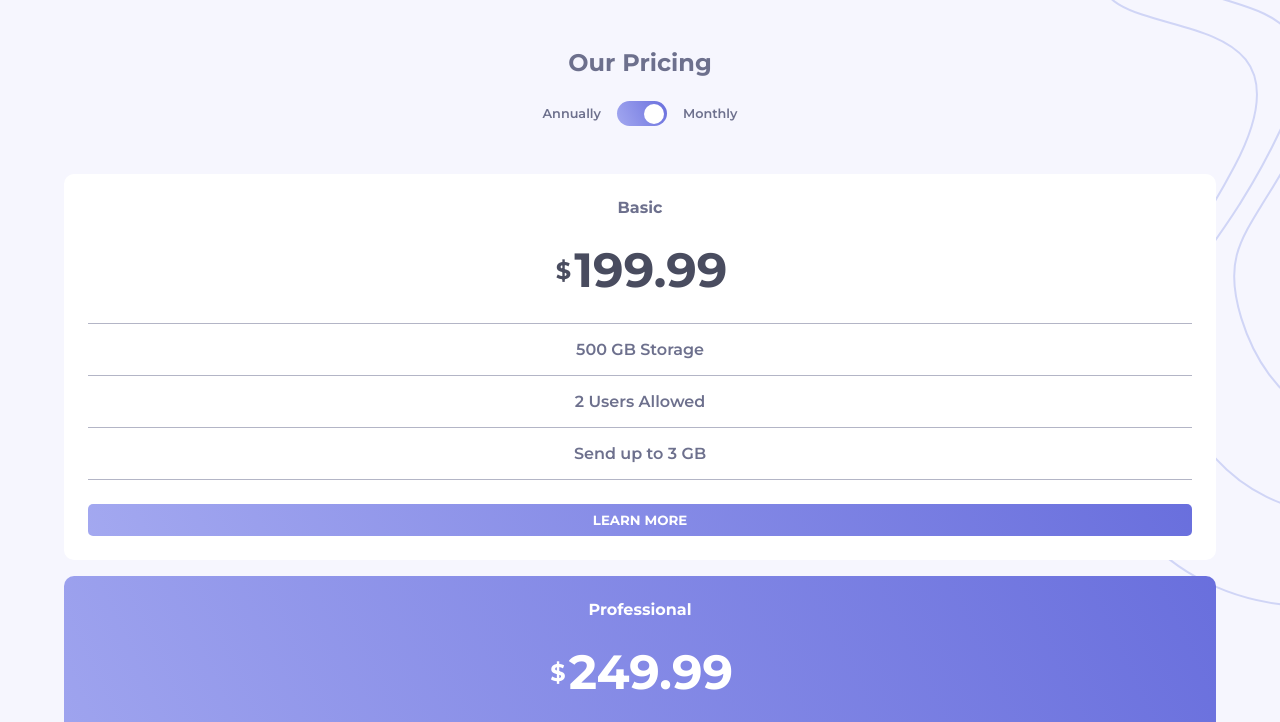
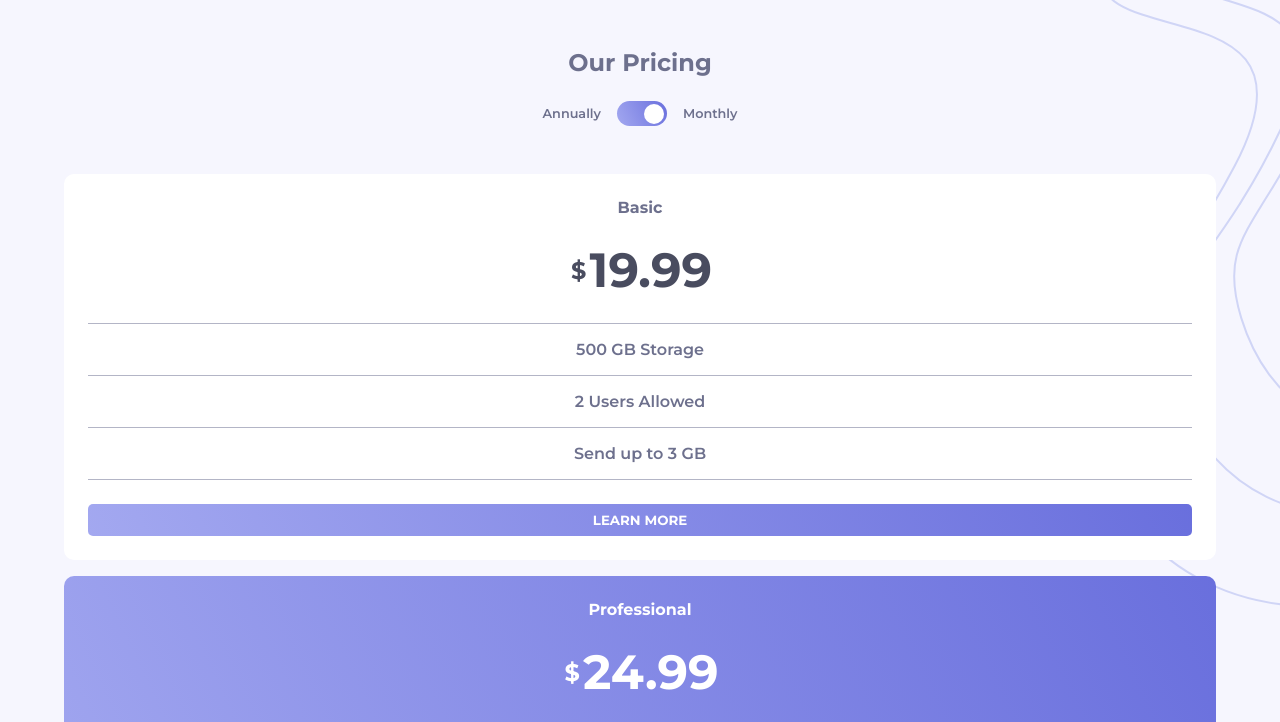
Before and after one commit to jakubfiglak/Pricing-Plan, a website built with Parcel: page index.html in a window 1280 px wide. Both pictures are taken after a click on the checkbox "Annually". Shown: the top 722 px of the page. Built offline with nearby package versions, Linux system fonts and the light colour scheme.

Commit message:
Create a function displaying the pricing annually and monthly

```diff
--- a/index.html
+++ b/index.html
@@ -37,7 +37,7 @@
           <h2 class="card__title">
             Basic
           </h2>
-          <p class="card__price"><span>$</span>199.99</p>
+          <p class="card__price price" id="basic"><span>$</span>199.99</p>
           <ul class="card__list">
             <li class="card__list-element">500 GB Storage</li>
             <li class="card__list-element">2 Users Allowed</li>
@@ -50,7 +50,7 @@
           <h2 class="card__title">
             Professional
           </h2>
-          <p class="card__price"><span>$</span>249.99</p>
+          <p class="card__price price" id="prof"><span>$</span>249.99</p>
           <ul class="card__list">
             <li class="card__list-element">1 TB Storage</li>
             <li class="card__list-element">5 Users Allowed</li>
@@ -63,7 +63,7 @@
           <h2 class="card__title">
             Master
           </h2>
-          <p class="card__price"><span>$</span>399.99</p>
+          <p class="card__price price" id="master"><span>$</span>399.99</p>
           <ul class="card__list">
             <li class="card__list-element">2 TB Storage</li>
             <li class="card__list-element">10 Users Allowed</li>
--- a/js/index.js
+++ b/js/index.js
@@ -1 +1,28 @@
-console.log('hello');
+const checkbox = document.querySelector('#switch');
+const priceElements = document.querySelectorAll('.price');
+
+const annualPrices = {
+  basic: '199.99',
+  prof: '249.99',
+  master: '399.99',
+};
+
+const monthPrices = {
+  basic: '19.99',
+  prof: '24.99',
+  master: '39.99',
+};
+
+function displayPrices() {
+  if (this.checked) {
+    priceElements.forEach(price => {
+      price.innerHTML = `<span>$</span>${monthPrices[price.id]}`;
+    });
+  } else {
+    priceElements.forEach(price => {
+      price.innerHTML = `<span>$</span>${annualPrices[price.id]}`;
+    });
+  }
+}
+
+checkbox.addEventListener('change', displayPrices);
```
Also changed, not shown: dist/index.html, 4 other files.
